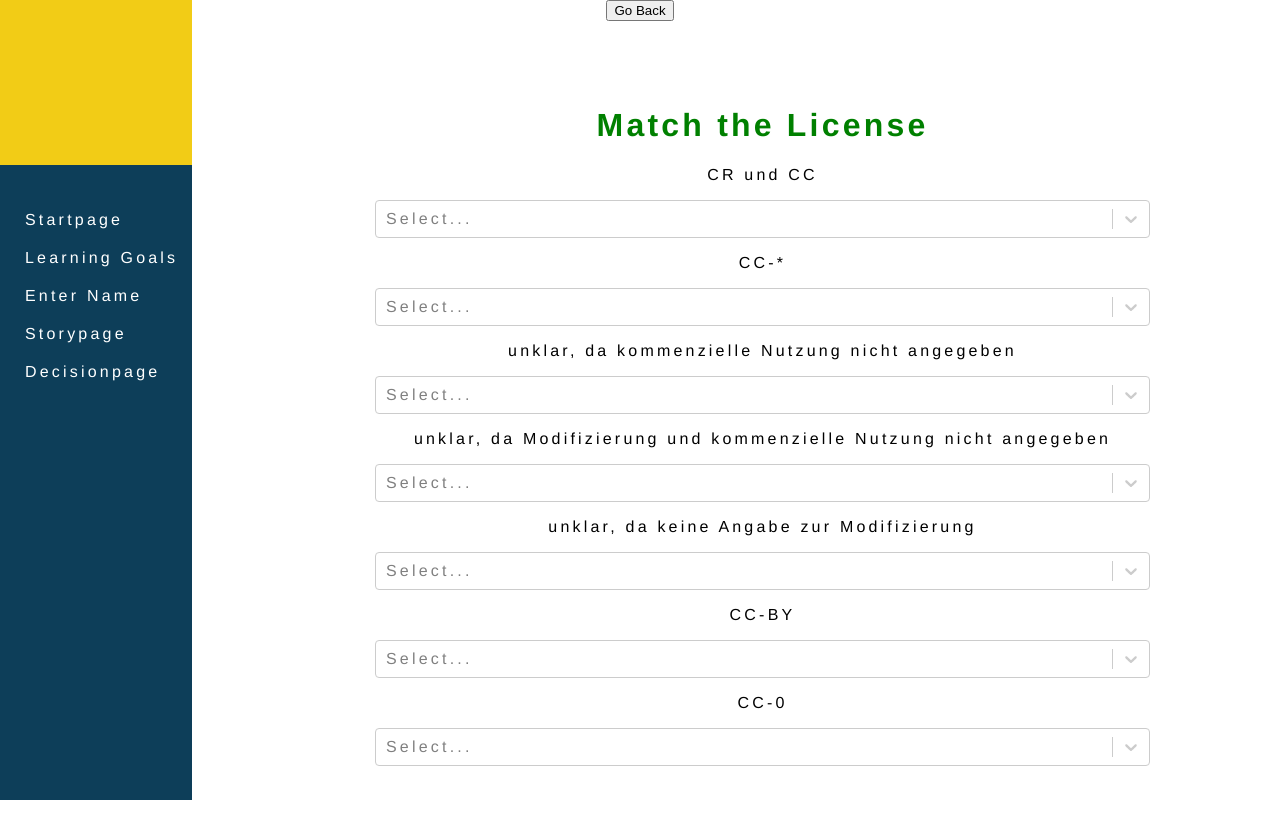
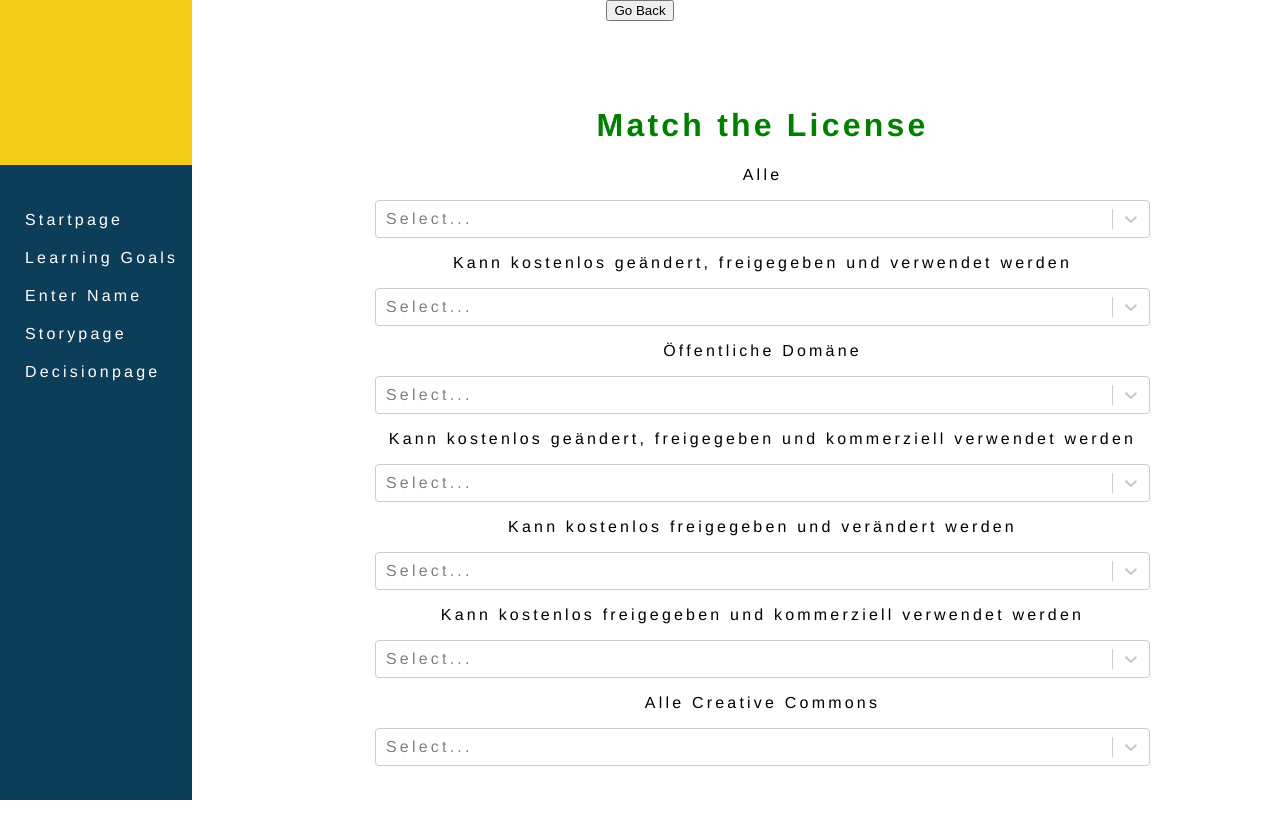
Before and after one commit to ViviZa/lawyer-dude, a React (Create React App) app: page /matchthelicense in a window 1280 px wide. Shown: the top 838 px of the page. Built offline with nearby package versions, Linux system fonts and the light colour scheme.

Commit message:
modify MatchTheLicenseGame to select independently from other dropdowns

```diff
--- /dev/null
+++ b/src/components/DropDown.jsx
@@ -0,0 +1,44 @@
+import React, { Component } from 'react';
+import '../styles/style.css';
+import Select from 'react-select';
+
+const options = [
+    { value: '1', label: 'CR und CC' },
+    { value: '2', label: 'CC-*' },
+    { value: '3', label: 'unklar, da kommenzielle Nutzung nicht angegeben' },
+    { value: '4', label: 'unklar, da Modifizierung und kommenzielle Nutzung nicht angegeben' },
+    { value: '5', label: 'unklar, da keine Angabe zur Modifizierung' },
+    { value: '6', label: 'CC-BY' },
+    { value: '7', label: 'CC-0' }
+  ];
+
+class DropDown extends Component {
+    constructor(props) {
+        super(props);
+        this.state = {
+            selectedOption: null,
+        };
+
+    }
+
+    handleChange = (selectedOption) => {
+        this.setState({ selectedOption });
+        console.log(`Option selected:`, selectedOption);
+      }
+      render() {
+        const { selectedOption } = this.state;
+
+        return (
+          <div>
+            <p>{this.props.headline}</p>
+            <Select
+                value={selectedOption}
+                onChange={this.handleChange}
+                options={options}
+            />
+          </div>
+        );
+      }
+}
+
+export default DropDown;
--- a/src/games/MatchTheLicense.jsx
+++ b/src/games/MatchTheLicense.jsx
@@ -2,41 +2,25 @@ import React, { Component } from 'react';
 import SideNavigation from '../components/SideNavigation';
 import '../styles/style.css';
 import { withRouter } from 'react-router';
-import Select from 'react-select';
+import DropDown from './../components/DropDown';
 
-const options = [
-  { value: 'CRundCC', label: 'Alle' },
-  { value: 'unklar', label: 'Kann kostenlos geändert, freigegeben und verwendet werden' },
-  { value: 'CC-O', label: 'Öffentliche Domäne' }
-];
 
 class MatchTheLicense extends Component {
   constructor(props) {
     super(props);
     this.state = {
-          selectedOption: null,
-          selectHeadlines : ["CR und CC", "CC-*", "unklar, da kommenzielle Nutzung nicht angegeben",
-          "unklar, da Modifizierung und kommenzielle Nutzung nicht angegeben", "unklar, da keine Angabe zur Modifizierung",
-          "CC-BY", "CC-0"]
+          selectHeadlines : ["Alle", " Kann kostenlos geändert, freigegeben und verwendet werden", "Öffentliche Domäne",
+          "Kann kostenlos geändert, freigegeben und kommerziell verwendet werden", "Kann kostenlos freigegeben und verändert werden",
+          "Kann kostenlos freigegeben und kommerziell verwendet werden", "Alle Creative Commons"]
     };
   }
 
-  handleChange = (selectedOption) => {
-     this.setState({ selectedOption });
-     console.log(`Option selected:`, selectedOption);
-  }
-
   render() {
-  const { selectedOption, selectHeadlines } = this.state;
+    const {selectHeadlines } = this.state;
     const dropDowns = selectHeadlines.map( (headline) => {
       return (
       <div>
-            <p>{headline}</p>
-            <Select
-              value={selectedOption}
-              onChange={this.handleChange}
-              options={options}
-              />
+          <DropDown headline={headline}/>
             <p></p>
             <p></p>
       </div>
```
Lines whose indentation alone changed are shown as unchanged.
